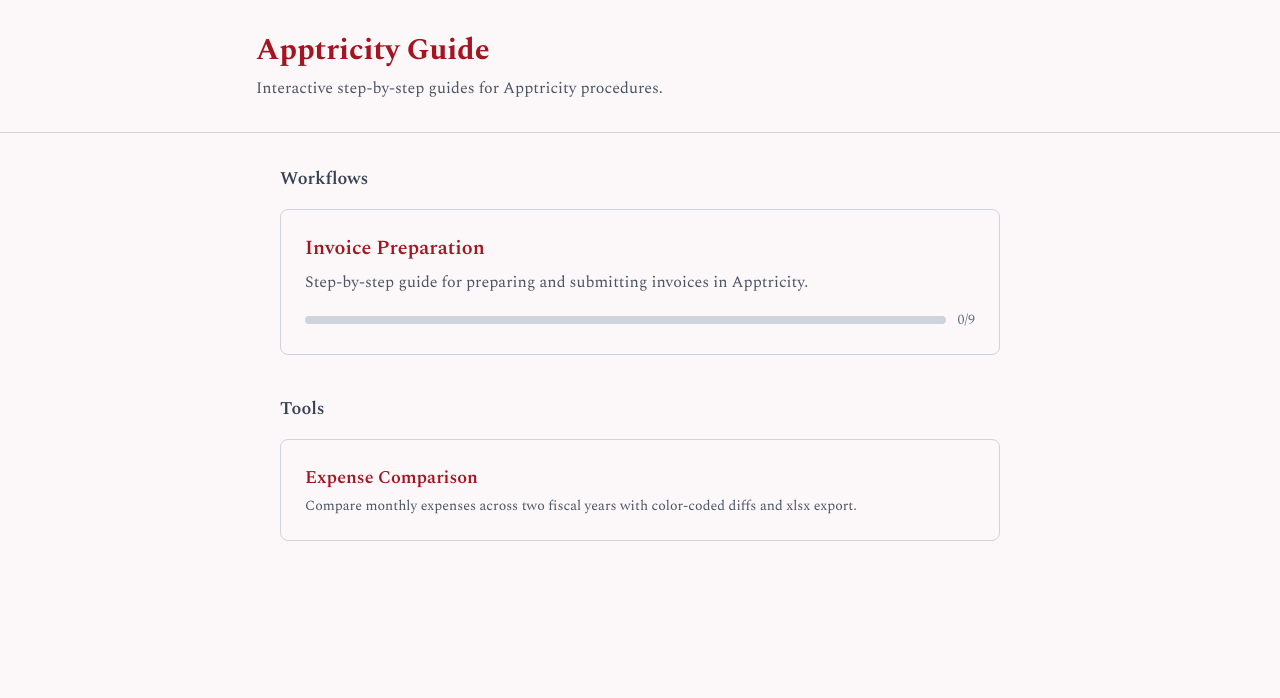
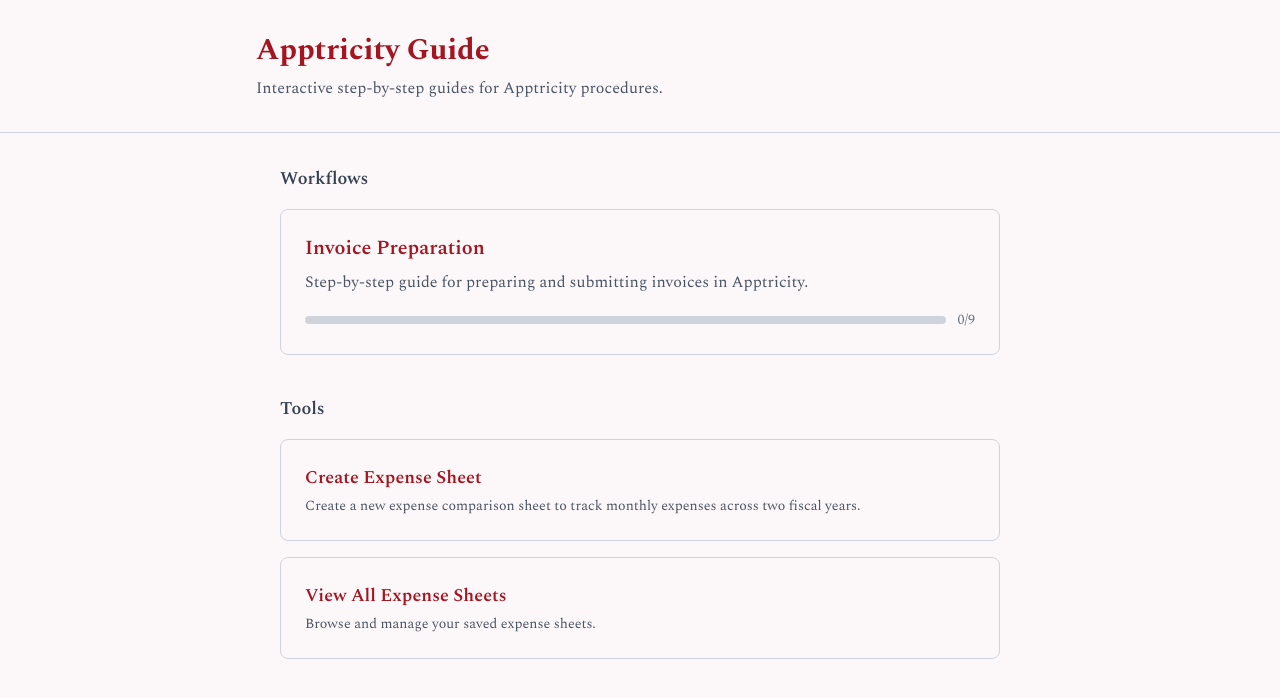
Before and after one commit to Eyesofbanquo/tapptricity, a Next.js app: page / in a window 1280 px wide. Shown: the top 698 px of the page. Built offline with nearby package versions, Linux system fonts and the light colour scheme.

Commit message:
Update homepage with Create and View All tool cards
Rename "Expense Comparison" to "Create Expense Sheet" and add
a "View All Expense Sheets" card linking to /expense-sheets.

```diff
--- a/src/app/page.tsx
+++ b/src/app/page.tsx
@@ -40,9 +40,14 @@
         <h2 className="text-lg font-semibold text-gray-700 mb-4 mt-10">Tools</h2>
         <div className="space-y-4">
           <ToolCard
-            title="Expense Comparison"
-            description="Compare monthly expenses across two fiscal years with color-coded diffs and xlsx export."
+            title="Create Expense Sheet"
+            description="Create a new expense comparison sheet to track monthly expenses across two fiscal years."
             href="/expense-comparison"
+          />
+          <ToolCard
+            title="View All Expense Sheets"
+            description="Browse and manage your saved expense sheets."
+            href="/expense-sheets"
           />
         </div>
       </main>
```
